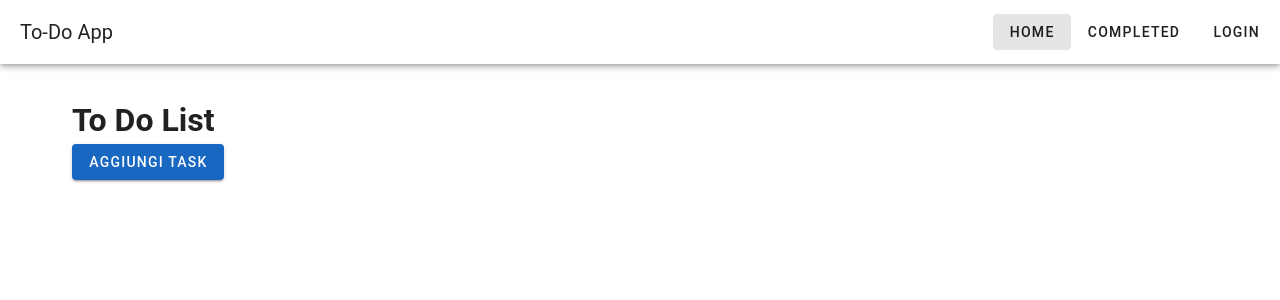
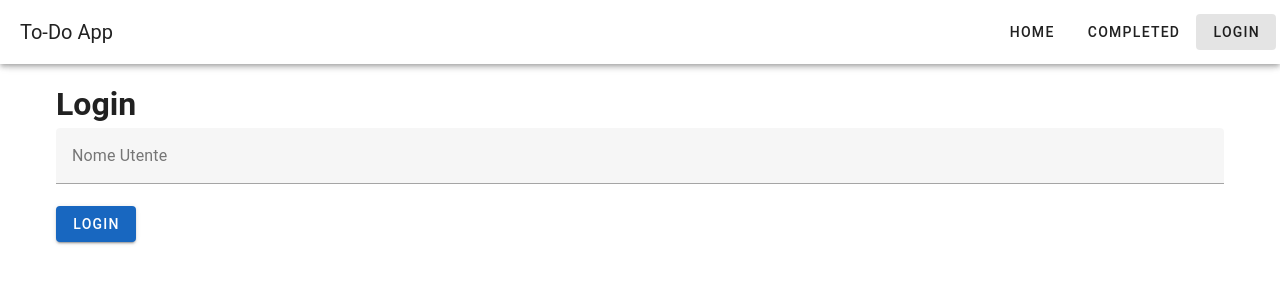
Before and after one commit to Adriatik-Berdufi/to_do_app, a Vue app: page / in a window 1280 px wide. Shown: the top 300 px of the page. Built offline with nearby package versions, Linux system fonts and the light colour scheme; what webfontloader would draw is missing.

Commit message:
add login and username for task

```diff
--- a/src/router/index.js
+++ b/src/router/index.js
@@ -1,11 +1,12 @@
 import { createRouter, createWebHistory } from 'vue-router';
 import Home from '../views/Home.vue';
 import Completed from '../views/Completed.vue';
+import Login from '../views/Login.vue';
 
 const routes = [
-  { path: '/', name: 'Home', component: Home },
+  { path: '/', name: 'Login', component: Login },
+  { path: '/home', name: 'Home', component: Home },
   { path: '/completed', name: 'Completed', component: Completed },
-  { path: '/login', name: 'Login', component: Completed },
 ];
 
 const router = createRouter({
--- a/src/store/index.js
+++ b/src/store/index.js
@@ -5,9 +5,9 @@ export const store = reactive({
   tasks: [],
   archivedTasks: [],
   editingTaskIndex: -1,
-
+  username :[],
   addTask(task) {
-    this.tasks.push({ name: task, completed: false });
+    this.tasks.push(task);
   },
 
   editTask(index, newName) {
--- a/src/views/Completed.vue
+++ b/src/views/Completed.vue
@@ -41,7 +41,7 @@ export default {
         <v-list>
           <v-list-item v-for="(task, index) in store.archivedTasks" :key="index">
             <v-list-item-content class="d-flex justify-space-between">
-                <v-text>{{ task.name }}</v-text>
+                <v-text>{{ task.name }} <small class="mx-5 text-blue">{{ task.username }}</small></v-text>
 
                 <div>
                     <!-- Pulsante per portare il task di nuovo nella to do list -->
--- a/src/views/Home.vue
+++ b/src/views/Home.vue
@@ -6,7 +6,9 @@ export default {
   data() {
     return {
       newTask: '',
-      dialog: false // Stato della modale
+      dialog: false, // Stato della modale
+      username: '',
+      tasks: []
     };
   },
   computed: {
@@ -29,7 +31,13 @@ export default {
 
     addTask() {
       if (this.newTask.trim()) {
-        store.addTask(this.newTask.trim());
+        const task = {
+          name: this.newTask.trim(),
+          completed: false,
+          username: this.username
+        };
+        console.log('Task to add:', task);
+        store.addTask(task);
         this.newTask = '';
       }
     },
@@ -68,7 +76,14 @@ export default {
         // Naviga verso complited se voglio che mi porti diretamente a quella route
         //this.$router.push({ name: 'Completed' });
       }
-    }
+    },
+    logout() {
+      localStorage.removeItem('username');
+      this.$router.push({ name: 'Login' });
+    },
+  },
+  created(){
+    this.username = localStorage.getItem('username') || '';
   }
 };
 </script>
@@ -76,9 +91,10 @@ export default {
   <div>
     <v-container>
       <h1>To Do List</h1>
-
       <!-- Pulsante per aprire la modale -->
-      <v-btn class="mb-3" @click="dialog = !dialog" color="primary">Aggiungi Task</v-btn>
+      <v-btn class="mb-3 me-3" @click="dialog = !dialog" color="primary">Aggiungi Task</v-btn>
+      <!-- Pulsante per logout -->
+      <v-btn class="mb-3 ms-3" @click="logout" color="primary">Logout</v-btn>
 
       <!-- Modale per l'inserimento del task -->
       <v-dialog v-model="dialog" max-width="500px">
@@ -100,8 +116,8 @@ export default {
         <v-list>
           <v-list-item v-for="(task, index) in store.tasks" :key="index">
             <v-list-item-content class="d-flex justify-space-between">
-              <v-text v-if="!task.completed">{{ task.name }}</v-text>
-              <v-text v-else><s>{{ task.name }}</s></v-text>
+              <v-text v-if="!task.completed">{{ task.name}}<small class="mx-5 text-blue">{{ task.username }}</small></v-text>
+              <v-text v-else><s>{{ task.name }}<small class="mx-5 text-blue">{{ task.username }}</small></s></v-text>
               <div>
                 <v-icon class="mx-2" @click="startEditing(index)">mdi-pencil</v-icon>
                 <v-icon class="mx-2" @click="completeTask(index)" v-if="!task.completed">mdi-check-circle</v-icon>
--- a/src/views/Login.vue
+++ b/src/views/Login.vue
@@ -8,24 +8,29 @@ export default {
   },
   methods: {
     login() {
-      if (this.username) {
-        localStorage.setItem('username', this.username)
-        this.$router.push('/')
+      if (this.username.trim()) {
+        localStorage.setItem('username', this.username.trim());
+        this.$router.push({ name: 'Home' });
       }
     },
   },
-}
+};
 </script>
-
 <template>
     <div>
     <h1>Login</h1>
     <v-form @submit.prevent="login">
-        <v-text-field v-model="username" label="Username"></v-text-field>
-        <v-btn type="submit">Login</v-btn>
+      <v-text-field
+        label="Nome Utente"
+        v-model="username"
+        required
+      ></v-text-field>
+      <v-btn type="submit" color="primary">Login</v-btn>
     </v-form>
     </div>
 </template>
 
+
+
 <style scoped>
 </style>
```
Lines whose indentation alone changed are shown as unchanged.
